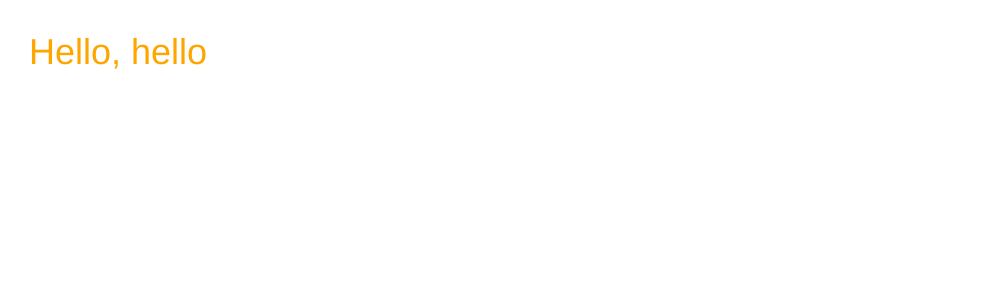
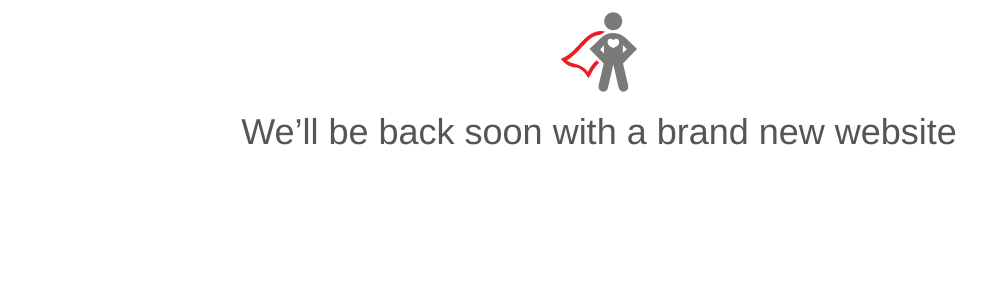
Before and after one commit to howardjfraser/howardjfraser.github.io, a Jekyll site: the page built from index.html, in a window 1280 px wide. Shown: the top 300 px of the page, without its empty margins (41-1027 px from the left). Built offline with Jekyll 4.4.1, drawn with Linux system fonts in a browser that asks for light colours.

Commit message:
Maintenance page.

```diff
--- a/_sass/_application.scss
+++ b/_sass/_application.scss
@@ -1,5 +1,5 @@
 body {
-  color: orange;
+  color: #555;
 }
 
 .container {
--- a/index.html
+++ b/index.html
@@ -3,7 +3,8 @@ layout: plain
 ---
 
 <div style="background-color: #fff; padding-bottom:48px; padding-top:12px; min-height: 600px;" >
-  <div class="container">
-    <h1>Hello, hello</h1>
+  <div class="container text-center">
+    <img src="images/logo_grey_no_text.svg" height="80" class="mb-3">
+    <h1 class="">We’ll be back soon with a brand new website</h1>
   </div>
 </div>
```
Also changed, not shown: images/logo_grey_no_text.svg (added).
